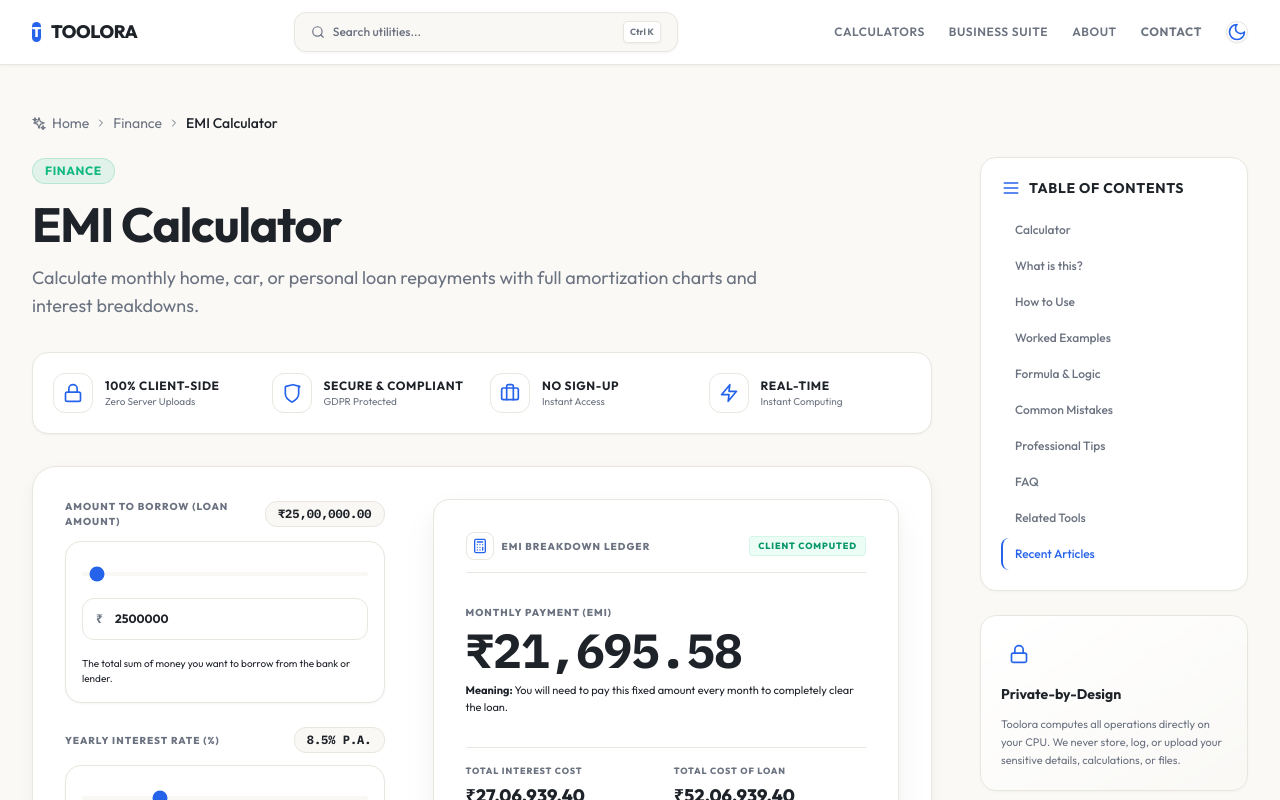
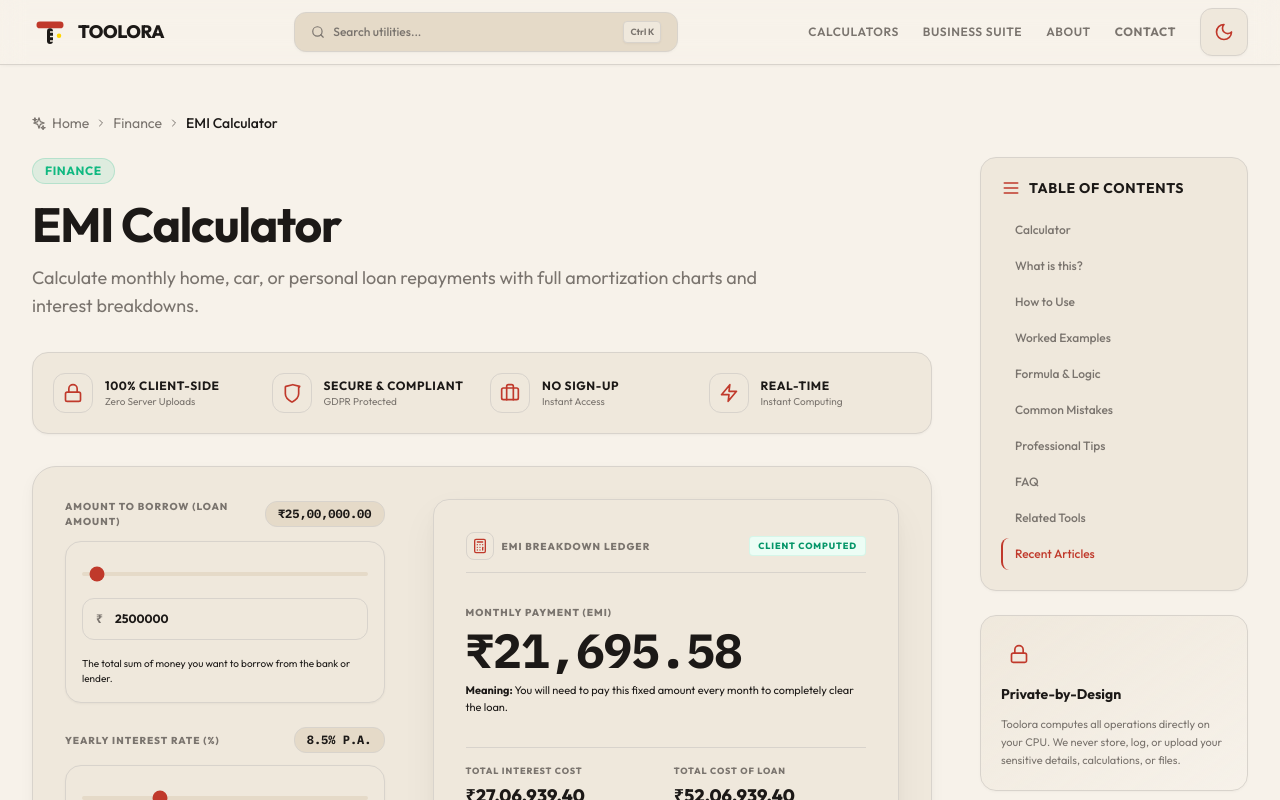
Before and after one commit to sunilthapa01/Toolra, a Next.js app: page /tools/emi-calculator in a window 1280 px wide. Shown: the top 800 px of the page. Built offline with nearby package versions, Linux system fonts and the light colour scheme.

Commit message:
Latetst Changes

```diff
--- a/src/app/globals.css
+++ b/src/app/globals.css
@@ -5,68 +5,71 @@
 @tailwind utilities;
 
 :root {
-  /* Warm Neutral "Timeless Premium Light" */
-  --background: #FAF9F6;
-  --foreground: #1E2229;
+  /* PrologueLearn Light Mode */
+  --background: #F7F2EA;
+  --foreground: #1C1917;
 
-  --card: #FFFFFF;
-  --card-foreground: #1E2229;
+  --card: #EFE8DC;
+  --card-foreground: #1C1917;
 
-  --primary: #2563EB; /* Royal Blue */
-  --primary-foreground: #FFFFFF;
+  --primary: #C0392B;
+  --primary-foreground: #F7F2EA;
 
-  --secondary: #FAF8F5;
-  --secondary-foreground: #1E2229;
+  --secondary: #E5DAC8;
+  --secondary-foreground: #1C1917;
 
-  --muted: #6B7280;
-  --muted-foreground: #9CA3AF;
+  /* Fix: Muted text variables mapped to readable text colors instead of backgrounds */
+  --muted: #7A746E;
+  --muted-foreground: #7A746E;
 
-  --accent: #2563EB; /* Royal Blue as default brand accent */
-  --accent-foreground: #FFFFFF;
+  --accent: #C0392B;
+  --accent-foreground: #F7F2EA;
 
-  --destructive: #EF4444; /* Coral Red */
-  --destructive-foreground: #FFFFFF;
+  --destructive: #C0392B;
+  --destructive-foreground: #F7F2EA;
 
-  --border: #E8E6DF;
-  --input: #E8E6DF;
-  --ring: #2563EB;
+  --border: #D8D3CC;
+  --input: #D8D3CC;
+  --ring: #C0392B;
 
-  /* Category colors */
-  --color-finance: #10B981;
-  --color-developer: #2563EB;
-  --color-pdf: #DC2626;
-  --color-ai: #7C3AED;
-  --color-business: #F59E0B;
-  --color-images: #EF4444;
-  --color-text: #64748B;
+  /* Category colors adapted to PrologueLearn */
+  --color-finance: #15803D;
+  --color-developer: #1C1917;
+  --color-pdf: #C0392B;
+  --color-ai: #FFD500;
+  --color-business: #7A746E;
+  --color-images: #C0392B;
+  --color-text: #7A746E;
 }
 
 .dark {
-  /* Matching Timeless Dark */
-  --background: #11100F;
-  --foreground: #F5F4F0;
+  /* PrologueLearn Dark Mode */
+  --background: #1C1917;
+  --foreground: #F7F2EA;
 
-  --card: #181716;
-  --card-foreground: #F5F4F0;
+  --card: #2D2A27;
+  --card-foreground: #F7F2EA;
 
-  --primary: #3B82F6;
-  --primary-foreground: #11100F;
+  --primary: #C0392B;
+  --primary-foreground: #F7F2EA;
 
-  --secondary: #1F1E1D;
-  --secondary-foreground: #F5F4F0;
+  /* Fix: Secondary background slightly lighter than card background (#2D2A27) for subtle depth */
+  --secondary: #3A3734;
+  --secondary-foreground: #F7F2EA;
 
-  --muted: #9CA3AF;
-  --muted-foreground: #4B5563;
+  /* Fix: Muted text variables mapped to readable light gray instead of dark background */
+  --muted: #A39F99;
+  --muted-foreground: #7A746E;
 
-  --accent: #3B82F6;
-  --accent-foreground: #11100F;
+  --accent: #C0392B;
+  --accent-foreground: #F7F2EA;
 
-  --destructive: #F87171;
-  --destructive-foreground: #F5F4F0;
+  --destructive: #C0392B;
+  --destructive-foreground: #F7F2EA;
 
-  --border: #2C2A28;
-  --input: #2C2A28;
-  --ring: #3B82F6;
+  --border: #3D3935;
+  --input: #3D3935;
+  --ring: #C0392B;
 }
 
 * {
--- /dev/null
+++ b/src/app/icon.tsx
@@ -0,0 +1,53 @@
+import { ImageResponse } from 'next/og';
+
+// Image metadata
+export const size = {
+  width: 32,
+  height: 32,
+};
+export const contentType = 'image/png';
+
+// Image generation
+export default function Icon() {
+  return new ImageResponse(
+    (
+      <div
+        style={{
+          width: '100%',
+          height: '100%',
+          display: 'flex',
+          alignItems: 'center',
+          justifyContent: 'center',
+          background: '#F7F2EA', // Cream background to match PrologueLearn paper style
+          borderRadius: '8px',
+          padding: '4px',
+        }}
+      >
+        <svg
+          width="24"
+          height="24"
+          viewBox="0 0 24 24"
+          fill="none"
+          xmlns="http://www.w3.org/2000/svg"
+        >
+          {/* Horizontal crossbar of the T: Vermillion */}
+          <rect x="3" y="5" width="18" height="4.5" rx="2.25" fill="#C0392B" />
+
+          {/* Vertical stem of the T: Ink/Charcoal */}
+          <rect x="10" y="9.5" width="4" height="10.5" rx="2" fill="#1C1917" />
+
+          {/* Ruler ticks: Cream background color */}
+          <rect x="12" y="11.5" width="2" height="1" fill="#F7F2EA" />
+          <rect x="12" y="14.5" width="2" height="1" fill="#F7F2EA" />
+          <rect x="12" y="17.5" width="2" height="1" fill="#F7F2EA" />
+
+          {/* Gold accent dot */}
+          <circle cx="18" cy="14.5" r="1.5" fill="#FFD500" />
+        </svg>
+      </div>
+    ),
+    {
+      ...size,
+    }
+  );
+}
--- a/src/app/layout.tsx
+++ b/src/app/layout.tsx
@@ -37,7 +37,7 @@ export default function RootLayout({
           dangerouslySetInnerHTML={{
             __html: `
               try {
-                const theme = localStorage.getItem('toolora-theme') || (window.matchMedia('(prefers-color-scheme: dark)').matches ? 'dark' : 'light');
+                const theme = localStorage.getItem('toolora-theme') || 'light';
                 if (theme === 'dark') {
                   document.documentElement.classList.add('dark');
                 } else {
--- a/src/components/Footer.tsx
+++ b/src/components/Footer.tsx
@@ -28,8 +28,28 @@ export default function Footer() {
           {/* Brand Column */}
           <div className="col-span-2 space-y-4">
             <Link href="/" className="flex items-center gap-2.5 group mb-4">
-              <div className="flex h-8.5 w-8.5 items-center justify-center rounded-xl bg-primary text-primary-foreground font-extrabold text-sm select-none shadow-premium-sm">
-                T
+              <div className="flex h-9 w-9 items-center justify-center select-none shrink-0">
+                <svg
+                  width="100%"
+                  height="100%"
+                  viewBox="0 0 24 24"
+                  fill="none"
+                  xmlns="http://www.w3.org/2000/svg"
+                >
+                  {/* Horizontal crossbar of the T: Vermillion */}
+                  <rect x="3" y="5" width="18" height="4.5" rx="2.25" fill="#C0392B" />
+
+                  {/* Vertical stem of the T: currentColor */}
+                  <rect x="10" y="9.5" width="4" height="10.5" rx="2" fill="currentColor" />
+
+                  {/* Ruler ticks: filled with var(--card) to act as cutouts */}
+                  <rect x="12" y="11.5" width="2" height="1" fill="var(--card)" />
+                  <rect x="12" y="14.5" width="2" height="1" fill="var(--card)" />
+                  <rect x="12" y="17.5" width="2" height="1" fill="var(--card)" />
+
+                  {/* Gold accent dot */}
+                  <circle cx="18" cy="14.5" r="1.5" fill="#FFD500" />
+                </svg>
               </div>
               <span className="font-outfit text-lg font-black tracking-tight text-foreground uppercase">
                 Toolora
--- a/src/components/Navbar.tsx
+++ b/src/components/Navbar.tsx
@@ -32,7 +32,7 @@ export default function Navbar() {
   };
 
   return (
-    <header className="w-full border-b border-border bg-card shadow-premium-sm transition-colors duration-150 relative z-40">
+    <header className="sticky top-0 w-full border-b border-border bg-card/80 backdrop-blur-md shadow-premium-sm transition-colors duration-150 z-50">
       <CommandPalette />
 
       <div className="mx-auto flex max-w-7xl h-16 items-center justify-between px-4 sm:px-6 lg:px-8">
@@ -46,8 +46,28 @@ export default function Navbar() {
             }}
             className="flex items-center gap-2.5 group cursor-pointer select-none"
           >
-            <div className="flex h-8.5 w-8.5 items-center justify-center rounded-xl bg-primary text-primary-foreground font-extrabold text-sm select-none shadow-premium-sm hover:scale-105 active:scale-95 transition-all duration-200">
-              T
+            <div className="flex h-9 w-9 items-center justify-center select-none hover:scale-105 active:scale-95 transition-all duration-200 shrink-0">
+              <svg
+                width="100%"
+                height="100%"
+                viewBox="0 0 24 24"
+                fill="none"
+                xmlns="http://www.w3.org/2000/svg"
+              >
+                {/* Horizontal crossbar of the T: Vermillion */}
+                <rect x="3" y="5" width="18" height="4.5" rx="2.25" fill="#C0392B" />
+
+                {/* Vertical stem of the T: currentColor */}
+                <rect x="10" y="9.5" width="4" height="10.5" rx="2" fill="currentColor" />
+
+                {/* Ruler ticks: filled with var(--card) to act as cutouts */}
+                <rect x="12" y="11.5" width="2" height="1" fill="var(--card)" />
+                <rect x="12" y="14.5" width="2" height="1" fill="var(--card)" />
+                <rect x="12" y="17.5" width="2" height="1" fill="var(--card)" />
+
+                {/* Gold accent dot */}
+                <circle cx="18" cy="14.5" r="1.5" fill="#FFD500" />
+              </svg>
             </div>
             <span className="font-outfit text-lg font-black tracking-tight text-foreground uppercase">
               Toolora
@@ -101,7 +121,7 @@ export default function Navbar() {
           {/* Search Trigger for Mobile */}
           <button
             onClick={triggerSearch}
-            className="flex h-9.5 w-9.5 items-center justify-center border border-border bg-card text-foreground md:hidden hover:bg-secondary transition-colors rounded-xl shadow-premium-sm"
+            className="flex h-10 w-10 items-center justify-center border border-border bg-card text-foreground md:hidden hover:bg-secondary transition-colors rounded-xl shadow-premium-sm"
             aria-label="Search Palette"
           >
             <Icons.Search className="h-4.5 w-4.5" />
@@ -110,20 +130,20 @@ export default function Navbar() {
           {/* Theme Switcher */}
           <button
             onClick={toggleTheme}
-            className="flex h-9.5 w-9.5 items-center justify-center border border-border bg-card text-foreground hover:bg-secondary active:scale-90 transition-all rounded-xl shadow-premium-sm"
+            className="flex h-12 w-12 items-center justify-center border border-border bg-card text-foreground hover:bg-secondary active:scale-90 transition-all rounded-xl shadow-premium-sm"
             aria-label="Toggle Theme"
           >
             {theme === 'dark' ? (
-              <Icons.Sun className="h-4.5 w-4.5 text-amber-500 animate-spin-slow" />
+              <Icons.Sun className="h-5.5 w-5.5 text-amber-500 animate-spin-slow" />
             ) : (
-              <Icons.Moon className="h-4.5 w-4.5 text-primary" />
+              <Icons.Moon className="h-5.5 w-5.5 text-primary" />
             )}
           </button>
 
           {/* Mobile menu trigger */}
           <button
             onClick={() => setMobileMenuOpen(!mobileMenuOpen)}
-            className="flex h-9.5 w-9.5 items-center justify-center border border-border bg-card text-foreground sm:hidden hover:bg-secondary transition-colors rounded-xl shadow-premium-sm"
+            className="flex h-10 w-10 items-center justify-center border border-border bg-card text-foreground sm:hidden hover:bg-secondary transition-colors rounded-xl shadow-premium-sm"
             aria-label="Toggle Menu"
           >
             {mobileMenuOpen ? (
--- a/src/components/ThemeProvider.tsx
+++ b/src/components/ThemeProvider.tsx
@@ -12,14 +12,13 @@ interface ThemeContextType {
 const ThemeContext = createContext<ThemeContextType | undefined>(undefined);
 
 export function ThemeProvider({ children }: { children: React.ReactNode }) {
-  const [theme, setTheme] = useState<Theme>('dark'); // Default to dark mode for premium look
+  const [theme, setTheme] = useState<Theme>('light'); // Default to light mode to match PrologueLearn
   const [mounted, setMounted] = useState(false);
 
   useEffect(() => {
-    // Check local storage or system preference
+    // Check local storage
     const savedTheme = localStorage.getItem('toolora-theme') as Theme;
-    const systemTheme = window.matchMedia('(prefers-color-scheme: dark)').matches ? 'dark' : 'light';
-    const activeTheme = savedTheme || systemTheme || 'dark';
+    const activeTheme = savedTheme || 'light';
 
     setTheme(activeTheme);
     document.documentElement.classList.toggle('dark', activeTheme === 'dark');
```
